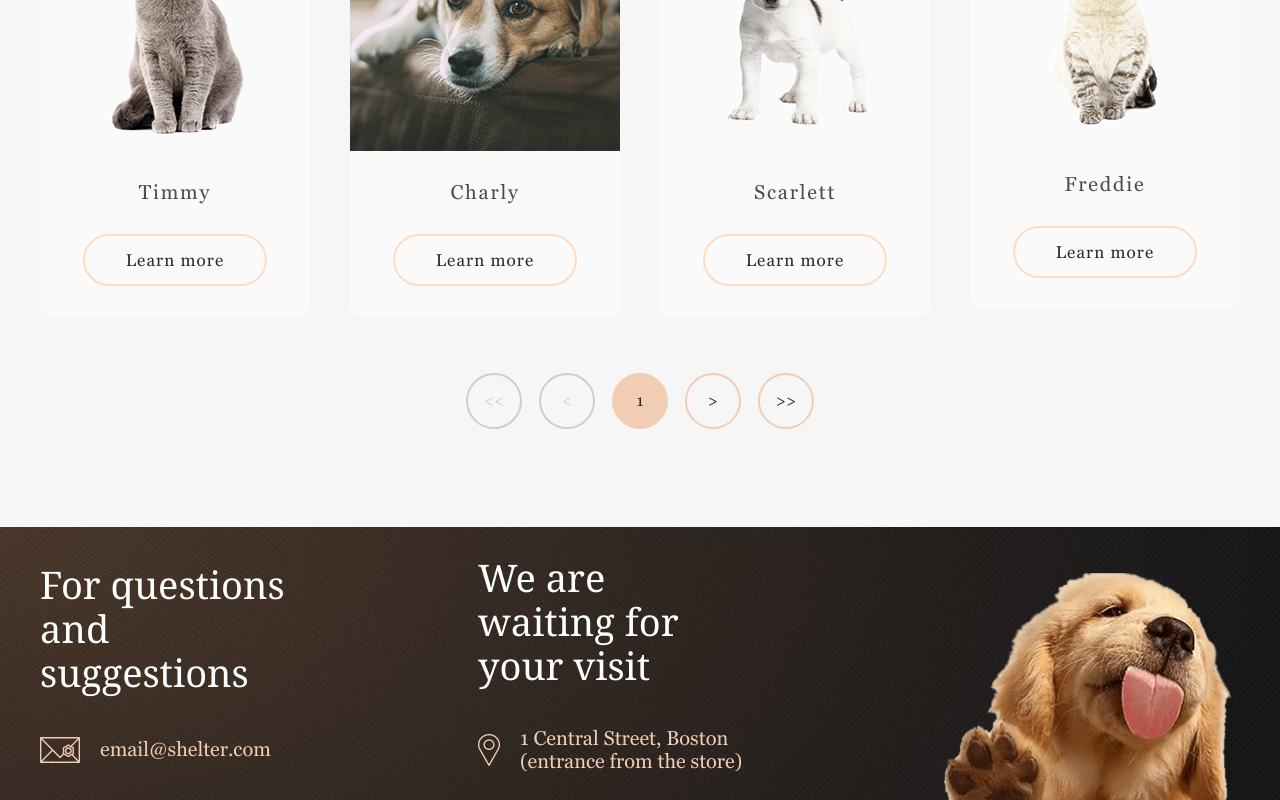
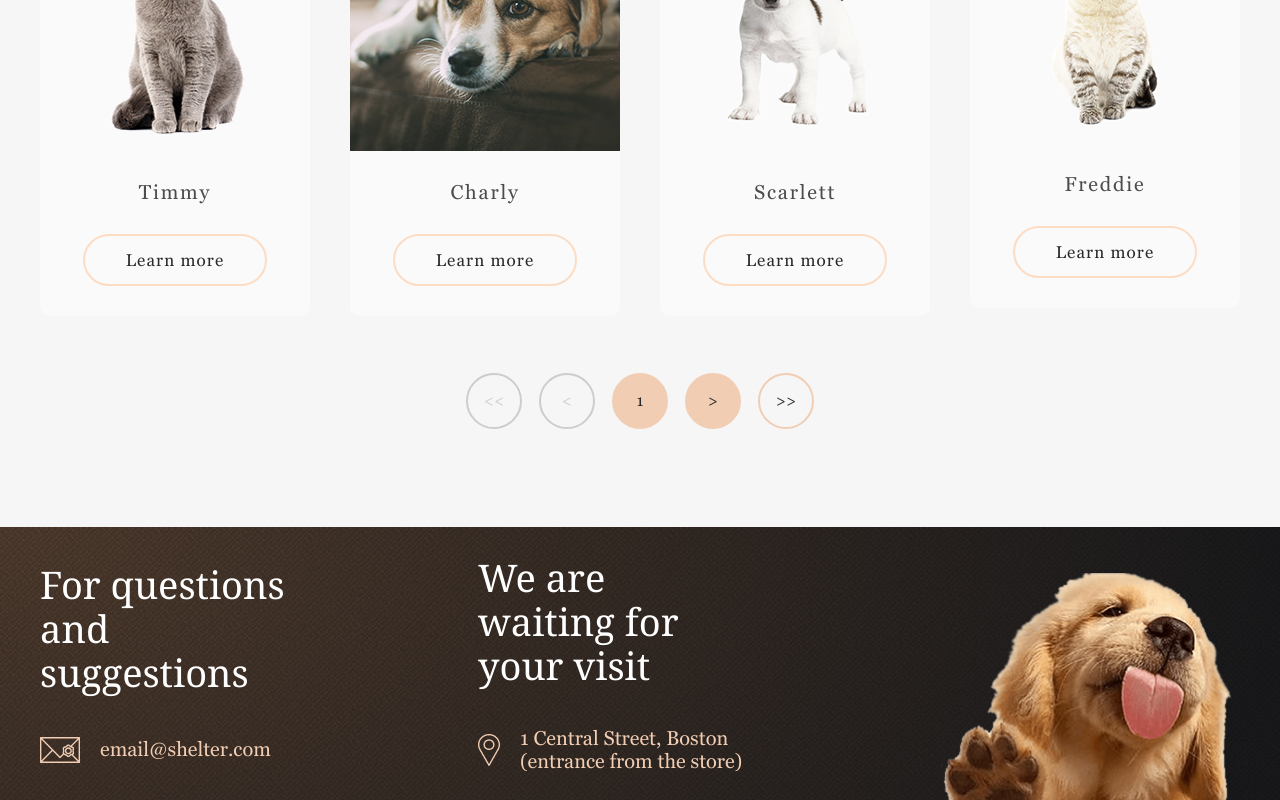
Before and after one commit to viktoriiazk/shelter, a plain HTML site: page pages/pets/index.html in a window 1280 px wide. In both pictures the pointer is over the element 713 px from the left and 1336 px from the top of the page. Shown: the part 936-1736 px from the top of the page. Drawn offline with Linux system fonts and the light colour scheme; a web font is replaced by a local one.

Commit message:
fix: remove interactive from disabled arrows

```diff
--- a/assets/style/style.css
+++ b/assets/style/style.css
@@ -881,13 +881,13 @@ nav .nav-active a {
   border-radius: 50%;
   border: 2px solid #CDCDCD;
 }
-.our-pets-wrap .pets .arrow:hover {
-  color: #292929;
-  cursor: pointer;
-}
 .our-pets-wrap .pets .arrow[data-disabled=false] {
   border-color: #F1CDB3;
   color: #292929;
+}
+.our-pets-wrap .pets .arrow[data-disabled=false]:hover {
+  cursor: pointer;
+  background-color: #F1CDB3;
 }
 .our-pets-wrap .pets .arrow[data-disabled=true] {
   border-color: #CDCDCD;
```
Also changed, not shown: 1 other file.
